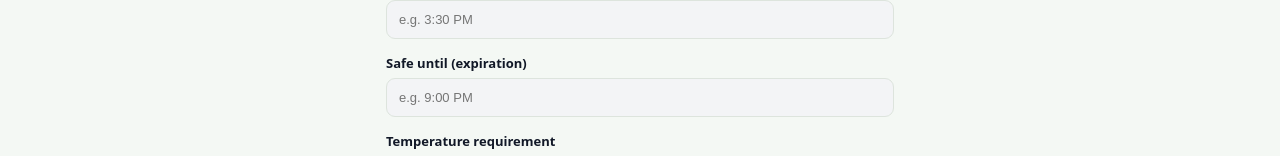
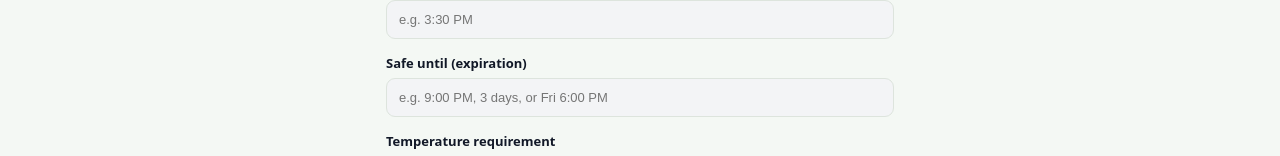
Before and after one commit to ChandanaNagi/Food-Bridge, a React (Vite) app: page /restaurant/post in a window 1280 px wide. Shown: the part 621-777 px from the top of the page. Built offline with nearby package versions, Linux system fonts and the light colour scheme.

Commit message:
Clarify safe until field placeholder

```diff
--- a/src/pages/PostSurplus.jsx
+++ b/src/pages/PostSurplus.jsx
@@ -322,7 +322,7 @@ if (notificationError) {
           label="Safe until (expiration)"
           value={form.safe_until}
           onChange={setField('safe_until')}
-          placeholder="e.g. 9:00 PM"
+          placeholder="e.g. 9:00 PM, 3 days, or Fri 6:00 PM"
           disabled={!assignment || submitting}
         />
 
```
